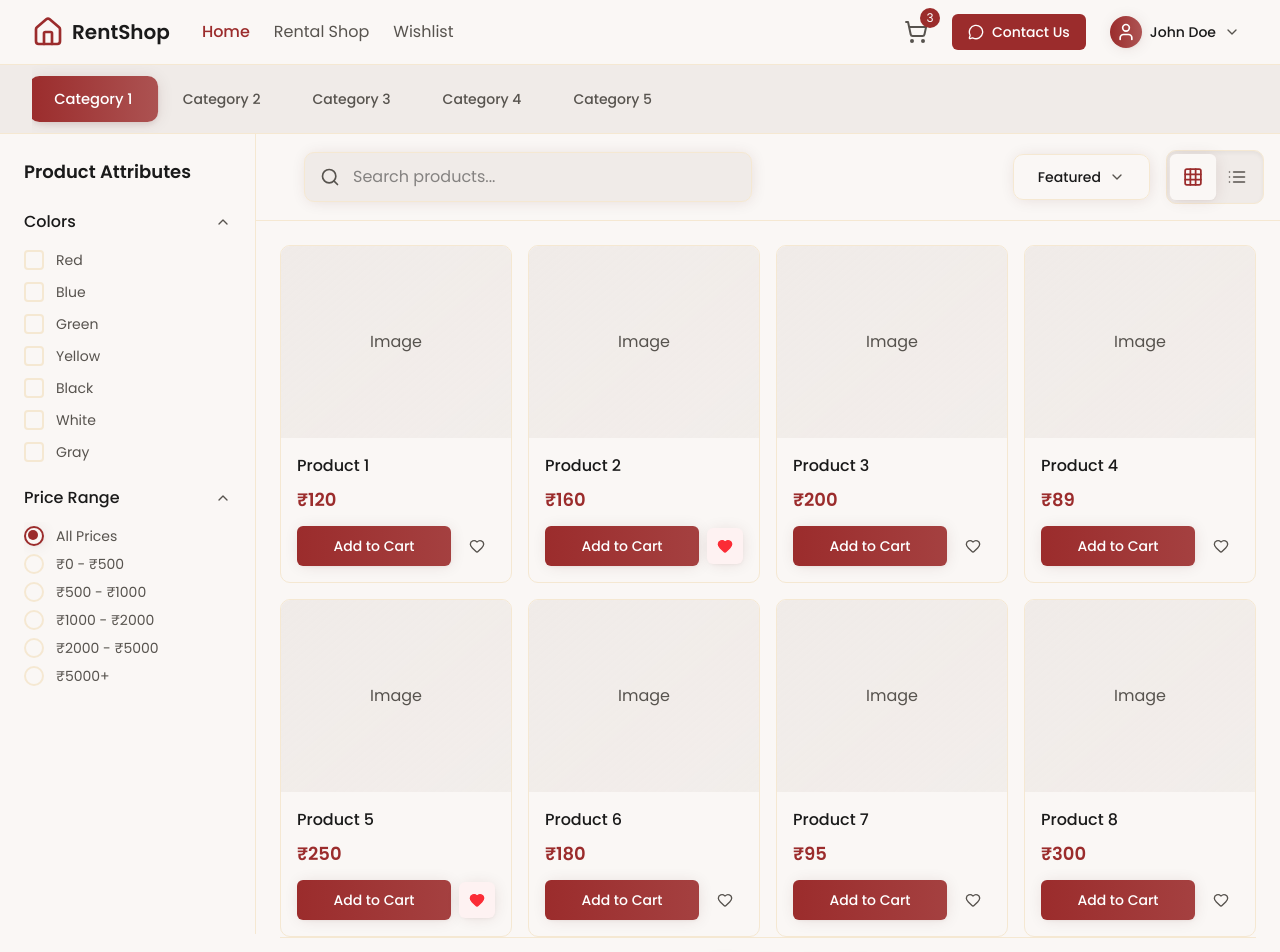
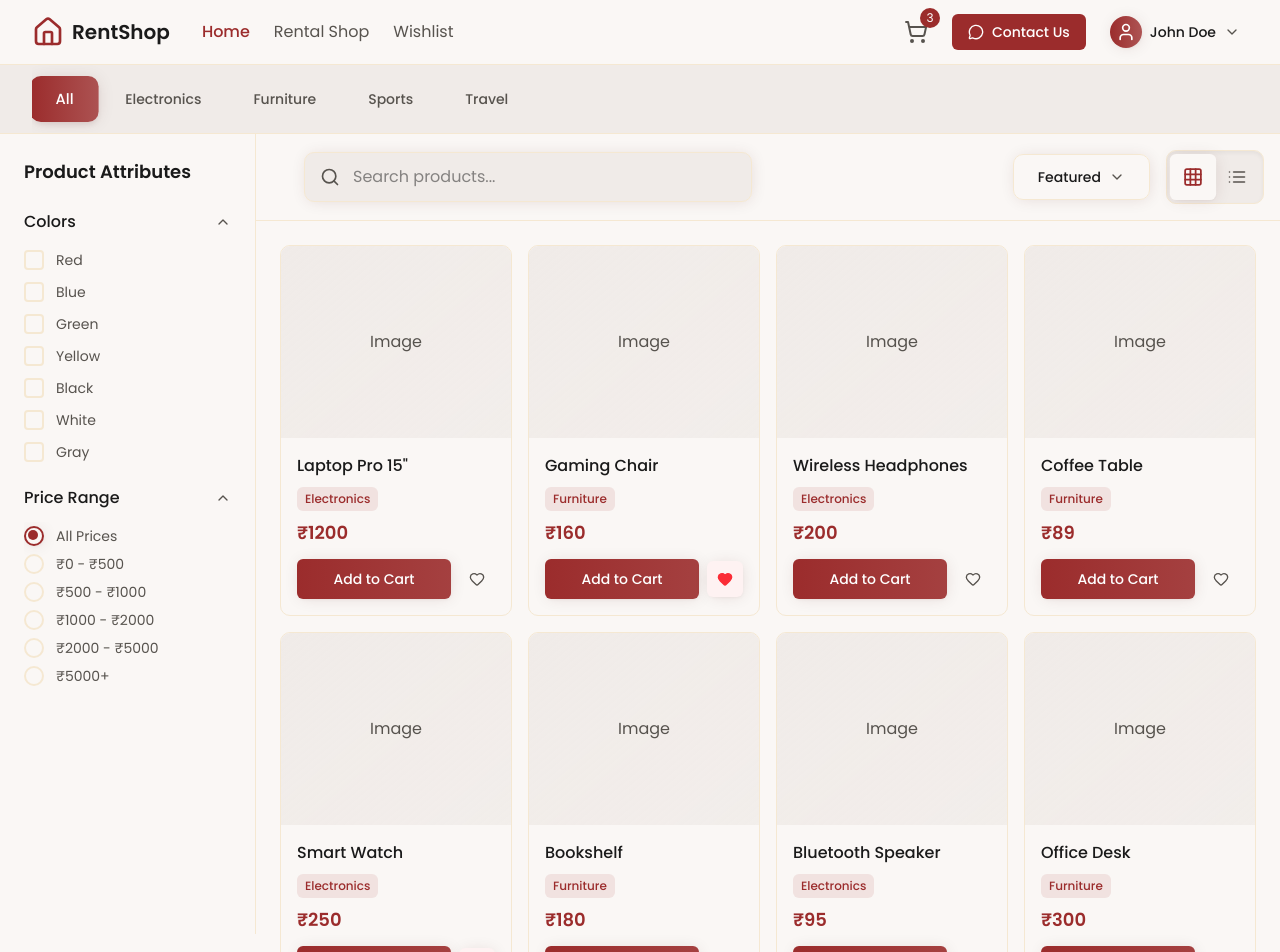
Before and after one commit to AKASH722/rent-it, a Next.js app: page /home in a window 1280 px wide. Shown: the top 952 px of the page. Built offline with nearby package versions, Linux system fonts and the light colour scheme.

Commit message:
feat: enhance product filtering and display by adding category support in HomePage, CategoryBar, and ProductGrid components

```diff
--- a/src/app/(main)/home/page.jsx
+++ b/src/app/(main)/home/page.jsx
@@ -20,27 +20,28 @@ function HomePage() {
   const [priceList, setPriceList] = useState('regular');
   const [selectedPriceRange, setSelectedPriceRange] = useState('all');
   const [selectedColors, setSelectedColors] = useState([]);
+  const [selectedCategory, setSelectedCategory] = useState('All');
 
-  // Sample product data
+  // Sample product data with categories
   const [products, setProducts] = useState([
-    { id: 1, name: 'Product 1', price: 120, image: '', inWishlist: false, quantity: 1 },
-    { id: 2, name: 'Product 2', price: 160, image: '', inWishlist: true, quantity: 1 },
-    { id: 3, name: 'Product 3', price: 200, image: '', inWishlist: false, quantity: 1 },
-    { id: 4, name: 'Product 4', price: 89, image: '', inWishlist: false, quantity: 1 },
-    { id: 5, name: 'Product 5', price: 250, image: '', inWishlist: true, quantity: 1 },
-    { id: 6, name: 'Product 6', price: 180, image: '', inWishlist: false, quantity: 1 },
-    { id: 7, name: 'Product 7', price: 95, image: '', inWishlist: false, quantity: 1 },
-    { id: 8, name: 'Product 8', price: 300, image: '', inWishlist: false, quantity: 1 },
-    { id: 9, name: 'Product 9', price: 150, image: '', inWishlist: true, quantity: 1 },
-    { id: 10, name: 'Product 10', price: 75, image: '', inWishlist: false, quantity: 1 },
-    { id: 11, name: 'Product 11', price: 220, image: '', inWishlist: false, quantity: 1 },
-    { id: 12, name: 'Product 12', price: 190, image: '', inWishlist: false, quantity: 1 },
-    { id: 13, name: 'Product 13', price: 450, image: '', inWishlist: false, quantity: 1 },
-    { id: 14, name: 'Product 14', price: 680, image: '', inWishlist: false, quantity: 1 },
-    { id: 15, name: 'Product 15', price: 1200, image: '', inWishlist: false, quantity: 1 },
-    { id: 16, name: 'Product 16', price: 1800, image: '', inWishlist: false, quantity: 1 },
-    { id: 17, name: 'Product 17', price: 2500, image: '', inWishlist: false, quantity: 1 },
-    { id: 18, name: 'Product 18', price: 3200, image: '', inWishlist: false, quantity: 1 },
+    { id: 1, name: 'Laptop Pro 15"', price: 1200, image: '', inWishlist: false, quantity: 1, category: 'Electronics' },
+    { id: 2, name: 'Gaming Chair', price: 160, image: '', inWishlist: true, quantity: 1, category: 'Furniture' },
+    { id: 3, name: 'Wireless Headphones', price: 200, image: '', inWishlist: false, quantity: 1, category: 'Electronics' },
+    { id: 4, name: 'Coffee Table', price: 89, image: '', inWishlist: false, quantity: 1, category: 'Furniture' },
+    { id: 5, name: 'Smart Watch', price: 250, image: '', inWishlist: true, quantity: 1, category: 'Electronics' },
+    { id: 6, name: 'Bookshelf', price: 180, image: '', inWishlist: false, quantity: 1, category: 'Furniture' },
+    { id: 7, name: 'Bluetooth Speaker', price: 95, image: '', inWishlist: false, quantity: 1, category: 'Electronics' },
+    { id: 8, name: 'Office Desk', price: 300, image: '', inWishlist: false, quantity: 1, category: 'Furniture' },
+    { id: 9, name: 'Running Shoes', price: 150, image: '', inWishlist: true, quantity: 1, category: 'Sports' },
+    { id: 10, name: 'Tennis Racket', price: 75, image: '', inWishlist: false, quantity: 1, category: 'Sports' },
+    { id: 11, name: 'Backpack', price: 220, image: '', inWishlist: false, quantity: 1, category: 'Travel' },
+    { id: 12, name: 'Luggage Set', price: 190, image: '', inWishlist: false, quantity: 1, category: 'Travel' },
+    { id: 13, name: 'Digital Camera', price: 450, image: '', inWishlist: false, quantity: 1, category: 'Electronics' },
+    { id: 14, name: 'Sofa Set', price: 680, image: '', inWishlist: false, quantity: 1, category: 'Furniture' },
+    { id: 15, name: 'Mountain Bike', price: 1200, image: '', inWishlist: false, quantity: 1, category: 'Sports' },
+    { id: 16, name: 'Travel Bag', price: 1800, image: '', inWishlist: false, quantity: 1, category: 'Travel' },
+    { id: 17, name: 'Yoga Mat', price: 2500, image: '', inWishlist: false, quantity: 1, category: 'Sports' },
+    { id: 18, name: 'Camping Tent', price: 3200, image: '', inWishlist: false, quantity: 1, category: 'Travel' },
   ]);
 
   // Filter and sort products
@@ -48,6 +49,11 @@ function HomePage() {
     let filtered = products.filter(product =>
       product.name.toLowerCase().includes(searchTerm.toLowerCase())
     );
+
+    // Apply category filter
+    if (selectedCategory !== 'All') {
+      filtered = filtered.filter(product => product.category === selectedCategory);
+    }
 
     // Apply price range filter
     if (selectedPriceRange !== 'all') {
@@ -82,7 +88,7 @@ function HomePage() {
     }
 
     return filtered;
-  }, [products, searchTerm, selectedPriceRange, sortBy]);
+  }, [products, searchTerm, selectedPriceRange, sortBy, selectedCategory]);
 
   // Pagination
   const itemsPerPage = 8;
@@ -123,7 +129,13 @@ function HomePage() {
       <Header isMobile={isMobile} showMobileHeader={isMobile} />
 
       {/* Category Bar - Hidden on mobile */}
-      {!isMobile && <CategoryBar />}
+      {!isMobile && (
+        <CategoryBar
+          selectedCategory={selectedCategory}
+          onCategoryChange={setSelectedCategory}
+          products={products}
+        />
+      )}
 
       <div className="flex">
         {/* Sidebar - Hidden on mobile */}
--- a/src/features/rental-shop-dashboard/components/category-bar.jsx
+++ b/src/features/rental-shop-dashboard/components/category-bar.jsx
@@ -1,15 +1,11 @@
-import React, { useState } from 'react';
+import React, { useMemo } from 'react';
 
-const CategoryBar = () => {
-  const [activeCategory, setActiveCategory] = useState(0);
-
-  const categories = [
-    'Category 1',
-    'Category 2',
-    'Category 3',
-    'Category 4',
-    'Category 5'
-  ];
+const CategoryBar = ({ selectedCategory = 'All', onCategoryChange, products = [] }) => {
+  // Get unique categories from products
+  const categories = useMemo(() => {
+    const uniqueCategories = [...new Set(products.map(product => product.category))];
+    return ['All', ...uniqueCategories.sort()];
+  }, [products]);
 
   return (
     <div className="bg-muted border-b border-border">
@@ -18,9 +14,9 @@ const CategoryBar = () => {
           {categories.map((category, index) => (
             <button
               key={index}
-              onClick={() => setActiveCategory(index)}
+              onClick={() => onCategoryChange(category)}
               className={`px-6 py-3 rounded-xl text-sm font-medium whitespace-nowrap transition-all duration-200 transform hover:-translate-y-0.5 ${
-                activeCategory === index
+                selectedCategory === category
                   ? 'bg-gradient-to-r from-primary to-primary/80 text-primary-foreground shadow-lg scale-105'
                   : 'text-muted-foreground hover:text-primary hover:bg-card hover:shadow-md'
               }`}
--- a/src/features/rental-shop-dashboard/components/product-grid.jsx
+++ b/src/features/rental-shop-dashboard/components/product-grid.jsx
@@ -26,6 +26,11 @@ const ProductGrid = ({
               {/* Product Info */}
               <div className="flex-1 ml-4">
                 <h3 className="font-medium text-foreground">{product.name}</h3>
+                <div className="flex items-center gap-2 mt-1">
+                  <span className="inline-block px-2 py-1 text-xs font-medium bg-primary/10 text-primary rounded-lg">
+                    {product.category}
+                  </span>
+                </div>
 
                 {isMobile ? (
                   <div className="mt-2 flex items-center justify-between">
@@ -117,6 +122,14 @@ const ProductGrid = ({
             <Link href={`/product/${product.id}`}>
               <h3 className="font-medium text-foreground mb-2 hover:text-primary transition-colors cursor-pointer">{product.name}</h3>
             </Link>
+
+            {/* Category Tag */}
+            <div className="mb-2">
+              <span className="inline-block px-2 py-1 text-xs font-medium bg-primary/10 text-primary rounded-lg">
+                {product.category}
+              </span>
+            </div>
+
             <p className="text-lg font-bold text-primary mb-3">₹{product.price}</p>
 
             <div className="flex items-center justify-between">
```
